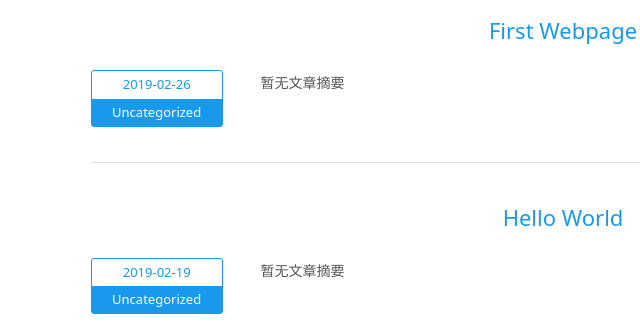
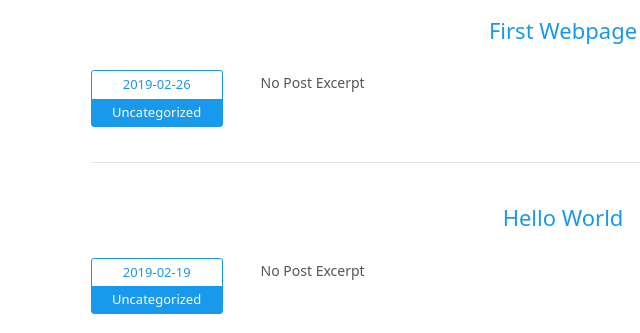
Before and after one commit to TotoroLV3/TotoroLV3.github.io, a plain HTML site: page index.html in a window 1280 px wide. Shown: the part 338-671 px from the top of the page, 77-717 px from the left. Drawn offline with Linux system fonts and the light colour scheme.

Commit message:
Site updated: 2019-03-01 17:40:17

```diff
--- a/index.html
+++ b/index.html
@@ -108,7 +108,7 @@
       </div>
     </div>
     <!-- Post Excerpt -->
-    <div class="excerpt typo">暂无文章摘要</div>
+    <div class="excerpt typo">No Post Excerpt</div>
     <!-- Post Tags -->
     <div class="tags">
 
@@ -134,7 +134,7 @@
       </div>
     </div>
     <!-- Post Excerpt -->
-    <div class="excerpt typo">暂无文章摘要</div>
+    <div class="excerpt typo">No Post Excerpt</div>
     <!-- Post Tags -->
     <div class="tags">
 
```
Also changed, not shown: 2019/02/19/hello-world/index.html (+1 -1 lines), 2019/02/26/First-Webpage/index.html (+1 -1 lines).
